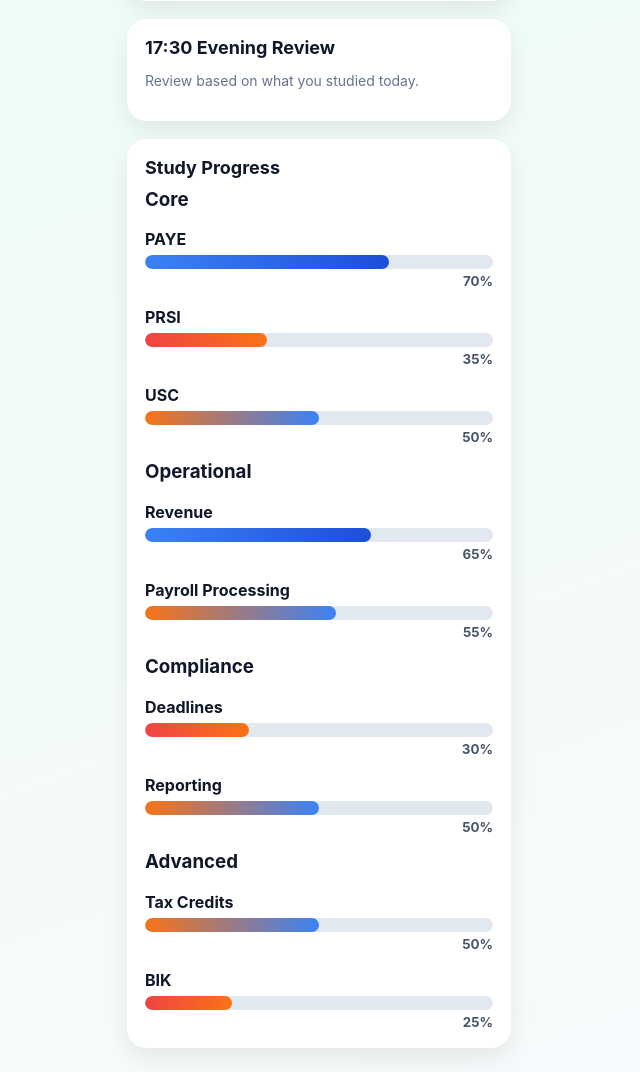
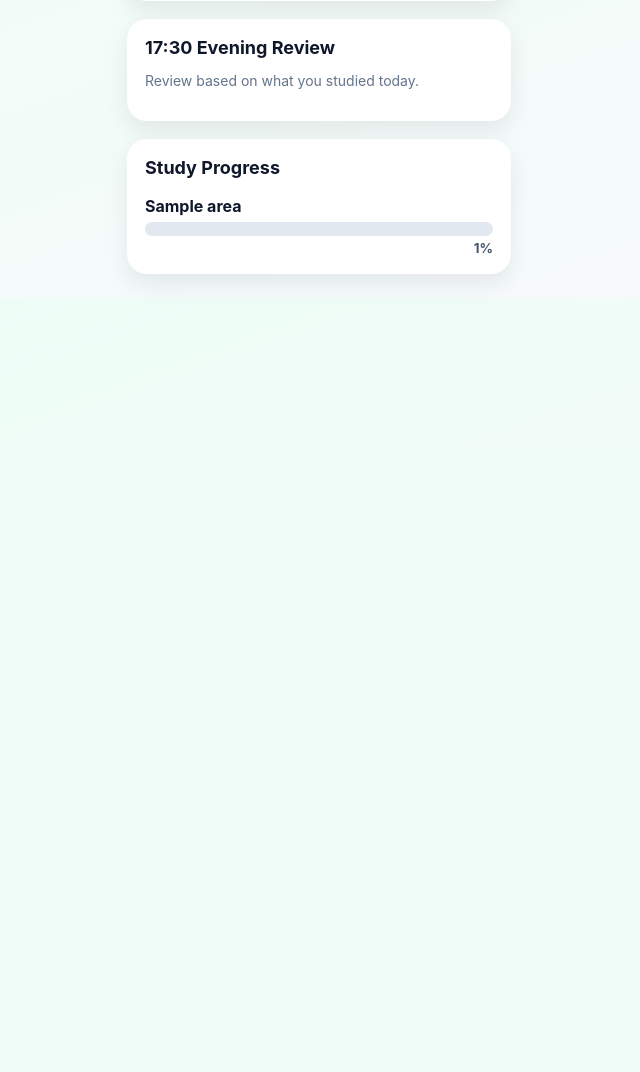
Before and after one commit to brunonfreitas/irish-payroll-tutor, a Flask app: template templates/index.html in a window 1280 px wide. Shown: the part 352-1424 px from the top of the page, without its empty margins (321-961 px from the left). After the commit the page ends 635 px from the top, so only its background shows below. Run offline with Flask 3, Linux system fonts and the light colour scheme; the template is opened without the code that fills it: most values are stand-ins (such as "Sample title", 1, 10 or a date in 2020); some libraries are stand-ins or nearby versions.

Commit message:
automatic progress working

```diff
--- a/app.py
+++ b/app.py
@@ -3,21 +3,81 @@ import os
 
 app = Flask(__name__)
 
+STUDY_FOLDER = "study_notes"
+
+PAYROLL_AREAS = [
+    "PAYE",
+    "PRSI",
+    "USC",
+    "Revenue",
+    "Payroll Processing",
+    "Deadlines",
+    "Reporting",
+    "Tax Credits",
+    "BIK",
+    "Pension",
+    "Emergency Tax",
+    "Gross to Net"
+]
+
 def load_chapters():
-    folder = "study_notes"
     chapters = []
 
-    for file in os.listdir(folder):
+    if not os.path.exists(STUDY_FOLDER):
+        return chapters
+
+    for file in os.listdir(STUDY_FOLDER):
         if file.endswith(".md"):
-            with open(os.path.join(folder, file), "r", encoding="utf-8") as f:
-                chapters.append(f.read())
+            path = os.path.join(STUDY_FOLDER, file)
+
+            with open(path, "r", encoding="utf-8") as f:
+                content = f.read()
+
+            chapters.append({
+                "filename": file,
+                "content": content
+            })
 
     return chapters
+
+def calculate_progress(chapters):
+    progress = {}
+
+    for area in PAYROLL_AREAS:
+        count = 0
+
+        for chapter in chapters:
+            if area.lower() in chapter["content"].lower():
+                count += 1
+
+        percentage = min(count * 25, 100)
+
+        if percentage < 40:
+            level = "weak"
+        elif percentage < 65:
+            level = "medium"
+        elif percentage < 85:
+            level = "good"
+        else:
+            level = "excellent"
+
+        progress[area] = {
+            "percentage": percentage,
+            "level": level
+        }
+
+    return progress
 
 @app.route("/")
 def home():
     chapters = load_chapters()
-    return render_template("index.html", chapters=chapters)
+    progress = calculate_progress(chapters)
+
+    return render_template(
+        "index.html",
+        chapters=chapters,
+        progress=progress
+    )
 
 if __name__ == "__main__":
     app.run(host="0.0.0.0", port=10000)
--- a/templates/index.html
+++ b/templates/index.html
@@ -67,75 +67,19 @@
       </p>
     </div>
 
-    <!-- STUDY PROGRESS PROFISSIONAL -->
+    <!-- 🔥 AUTOMATIC STUDY PROGRESS -->
     <div class="card">
       <h2>Study Progress</h2>
 
-      <!-- CORE -->
-      <h3 style="margin-top:10px;">Core</h3>
-
-      <div class="progress-item">
-        <span>PAYE</span>
-        <div class="bar"><div class="fill good" style="width: 70%;"></div></div>
-        <small>70%</small>
-      </div>
-
-      <div class="progress-item">
-        <span>PRSI</span>
-        <div class="bar"><div class="fill weak" style="width: 35%;"></div></div>
-        <small>35%</small>
-      </div>
-
-      <div class="progress-item">
-        <span>USC</span>
-        <div class="bar"><div class="fill medium" style="width: 50%;"></div></div>
-        <small>50%</small>
-      </div>
-
-      <!-- OPERATIONAL -->
-      <h3 style="margin-top:15px;">Operational</h3>
-
-      <div class="progress-item">
-        <span>Revenue</span>
-        <div class="bar"><div class="fill good" style="width: 65%;"></div></div>
-        <small>65%</small>
-      </div>
-
-      <div class="progress-item">
-        <span>Payroll Processing</span>
-        <div class="bar"><div class="fill medium" style="width: 55%;"></div></div>
-        <small>55%</small>
-      </div>
-
-      <!-- COMPLIANCE -->
-      <h3 style="margin-top:15px;">Compliance</h3>
-
-      <div class="progress-item">
-        <span>Deadlines</span>
-        <div class="bar"><div class="fill weak" style="width: 30%;"></div></div>
-        <small>30%</small>
-      </div>
-
-      <div class="progress-item">
-        <span>Reporting</span>
-        <div class="bar"><div class="fill medium" style="width: 50%;"></div></div>
-        <small>50%</small>
-      </div>
-
-      <!-- ADVANCED -->
-      <h3 style="margin-top:15px;">Advanced</h3>
-
-      <div class="progress-item">
-        <span>Tax Credits</span>
-        <div class="bar"><div class="fill medium" style="width: 50%;"></div></div>
-        <small>50%</small>
-      </div>
-
-      <div class="progress-item">
-        <span>BIK</span>
-        <div class="bar"><div class="fill weak" style="width: 25%;"></div></div>
-        <small>25%</small>
-      </div>
+      {% for area, data in progress.items() %}
+        <div class="progress-item">
+          <span>{{ area }}</span>
+          <div class="bar">
+            <div class="fill {{ data.level }}" style="width: {{ data.percentage }}%;"></div>
+          </div>
+          <small>{{ data.percentage }}%</small>
+        </div>
+      {% endfor %}
 
     </div>
 
```
